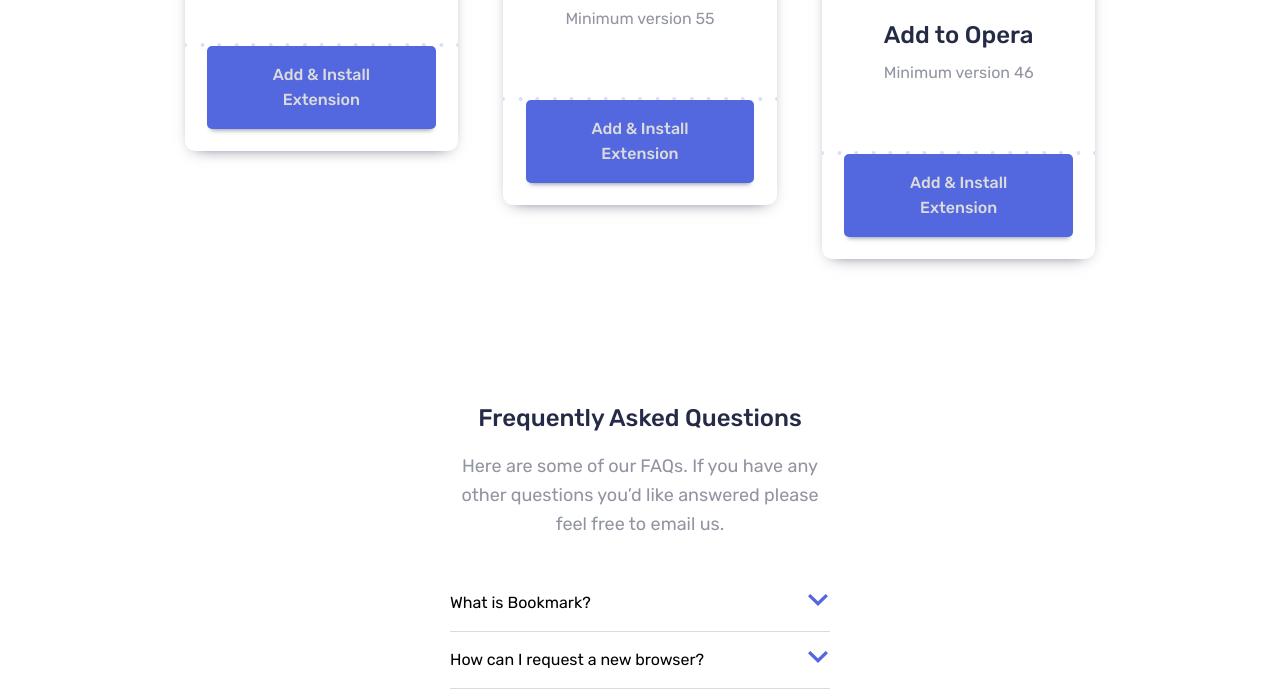
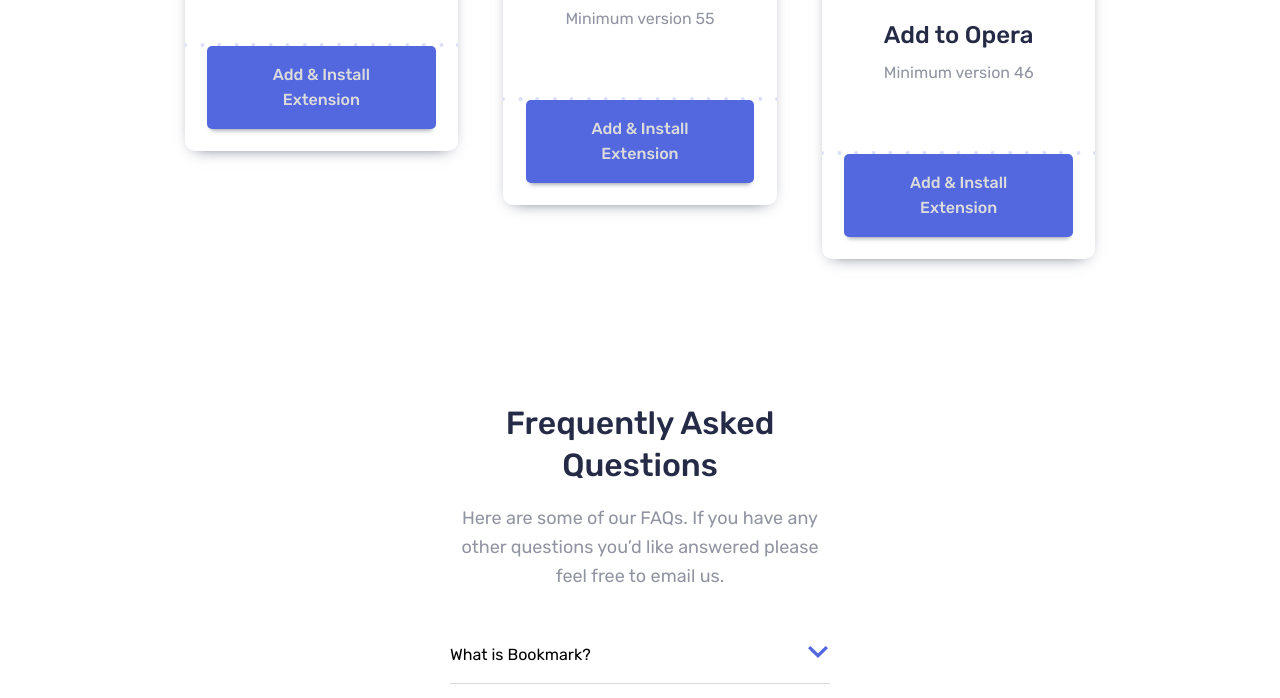
Before and after one commit to razerfoot25/bookmark, a website: page src/index.html in a window 1280 px wide. Shown: the part 2102-2800 px from the top of the page. Drawn offline with nearby package versions, Linux system fonts and the light colour scheme; files that its build step writes are made by us from their sources; files whose address does not match are found by name.

Commit message:
6th commit

```diff
--- a/src/sass/base/_fonts.scss
+++ b/src/sass/base/_fonts.scss
@@ -18,7 +18,7 @@ $size: (
     h2: 2.25rem,
     h3: 2rem,
     h4: 2rem,
-    h5: 1.5rem,
+    h5: 2rem,
     h6: 2rem,
     p: 1.125rem,
     a: 1rem,
--- a/src/sass/layouts/_grid.scss
+++ b/src/sass/layouts/_grid.scss
@@ -20,6 +20,7 @@ main {
   }
   @include breakpoint(large) {
     grid-template-columns: repeat(2, 1fr);
+
     &__image {
       grid-column: 2;
     }
--- a/src/sass/pages/_faq.scss
+++ b/src/sass/pages/_faq.scss
@@ -30,6 +30,9 @@
         padding: 1em 0;
         background-color: transparent;
         cursor: pointer;
+        &:hover {
+          color: var(--clr-primary-500);
+        }
         &::after {
           content: "";
           mask-image: url("../images/icon-arrow.svg");
@@ -62,7 +65,6 @@
 }
 
 .active {
-  color: var(--clr-primary-500);
   &::after {
     background-color: var(--clr-primary-500);
     transform: rotate(180deg);
--- a/src/sass/pages/_hero.scss
+++ b/src/sass/pages/_hero.scss
@@ -50,6 +50,7 @@
 
   @include breakpoint(large) {
     &__text {
+      justify-content: center;
       align-items: flex-start;
       text-align: left;
     }
```
